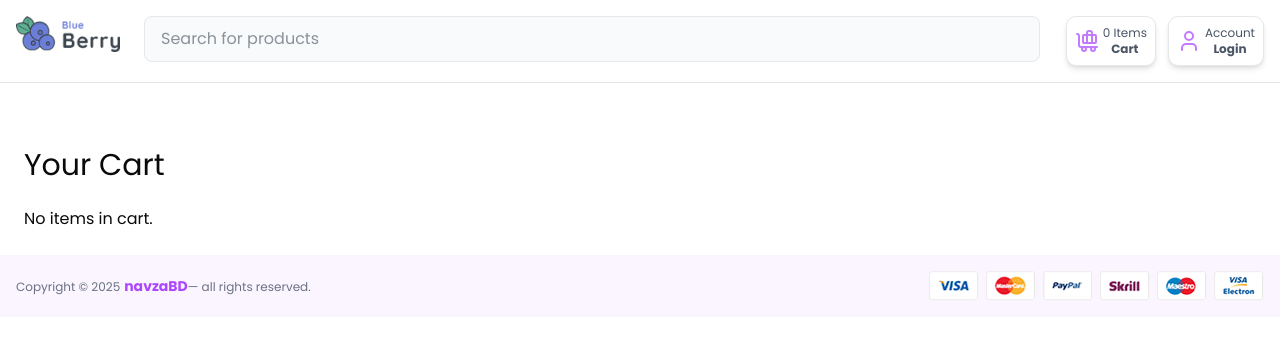
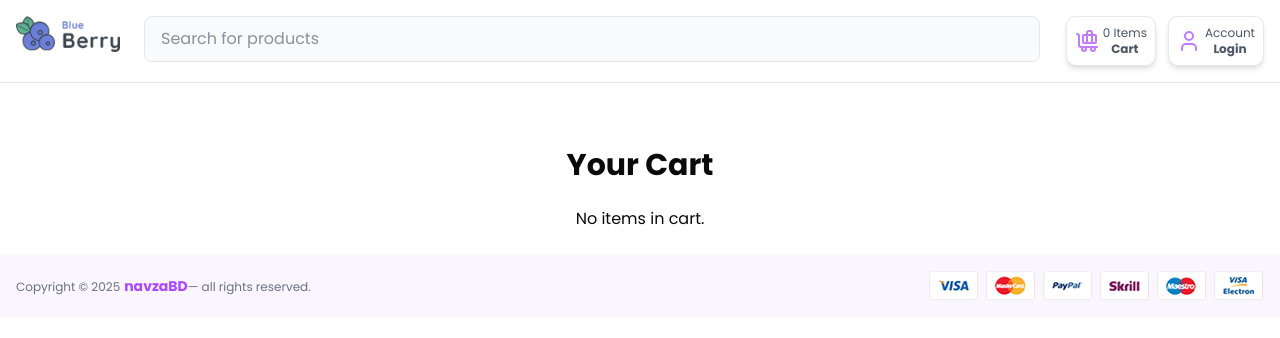
Before and after one commit to mahedizaman/berry_clone, a Next.js app: page /cart in a window 1280 px wide. Shown: the top 338 px of the page. Built offline with nearby package versions, Linux system fonts and the light colour scheme.

Commit message:
ToasterWrapper added

```diff
--- a/package.json
+++ b/package.json
@@ -21,6 +21,7 @@
     "next": "16.0.5",
     "react": "19.2.0",
     "react-dom": "19.2.0",
+    "react-hot-toast": "^2.6.0",
     "shadcn": "^3.5.1",
     "tailwind-merge": "^3.4.0"
   },
--- a/src/app/cart/page.jsx
+++ b/src/app/cart/page.jsx
@@ -18,9 +18,11 @@ export default function CartPage() {
 
   return (
     <div className="p-6">
-      <h1 className="text-3xl mb-6">Your Cart</h1>
+      <div className="text-center">
+        <h1 className="text-3xl font-bold mb-6">Your Cart</h1>
 
-      {cart.length === 0 && <p>No items in cart.</p>}
+        {cart.length === 0 && <p>No items in cart.</p>}
+      </div>
 
       {cart.map((item) => (
         <div
--- a/src/app/layout.js
+++ b/src/app/layout.js
@@ -3,11 +3,13 @@ import "./globals.css";
 import Footer from "@/components/Footer";
 import { Poppins } from "next/font/google";
 import { CartProvider } from "@/context/CartContext";
+import ToasterWrapper from "@/components/ToasterWrapper";
 
 const poppins = Poppins({
   subsets: ["latin"],
   weight: ["300", "400", "500", "600", "700", "800"],
 });
+
 export const metadata = {
   title: "Berry Ecommerce Shop",
   icons: {
@@ -22,6 +24,10 @@ export default function RootLayout({ children }) {
       <body className={`${poppins.className} antialiased`}>
         <CartProvider>
           <Header className="h-screen" />
+
+          {/* 🔥 Toast System */}
+          <ToasterWrapper />
+
           {children}
           <Footer />
         </CartProvider>
--- a/src/components/DayOFDeal.jsx
+++ b/src/components/DayOFDeal.jsx
@@ -9,6 +9,7 @@ import Link from "next/link";
 import { useRouter } from "next/navigation";
 import { Eye, Heart, Share, ShoppingCart } from "lucide-react";
 import { useCart } from "@/context/CartContext";
+import toast from "react-hot-toast";
 
 const DayOFDeal = () => {
   const router = useRouter();
@@ -72,16 +73,17 @@ const DayOFDeal = () => {
               <h4 className="font-medium text-gray-500">{item.heading}</h4>
               <p className="font-semibold text-gray-500">{`$${item.price}`}</p>
               <Button
-                onClick={() => addToCart(item)}
+                onClick={() => {
+                  addToCart(item);
+                  toast.success(`${item.heading} added to cart!`);
+                }}
                 disabled={item.available === 0}
                 className={`border transition ease-in ${
                   item.available === 0
                     ? "bg-gray-400 text-gray-500 cursor-not-allowed"
                     : "bg-purple-50 text-gray-600 hover:bg-purple-400 cursor-pointer"
-                }
-                                         `}
+                }`}
               >
-                {" "}
                 Add to cart
               </Button>
             </div>
--- /dev/null
+++ b/src/components/ToasterWrapper.jsx
@@ -0,0 +1,7 @@
+"use client";
+
+import { Toaster } from "react-hot-toast";
+
+export default function ToasterWrapper() {
+  return <Toaster position="top-right" />;
+}
```
Also changed, not shown: 1 other file (tests, documents, lock files or other folders).
